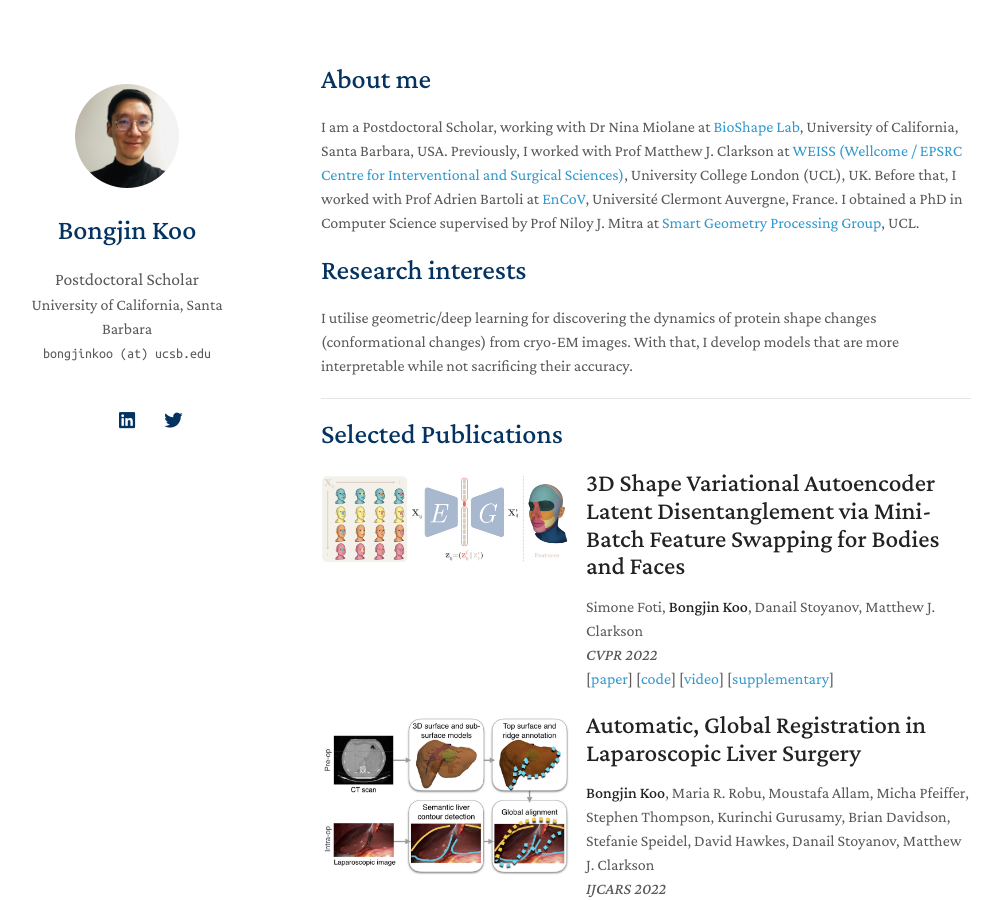
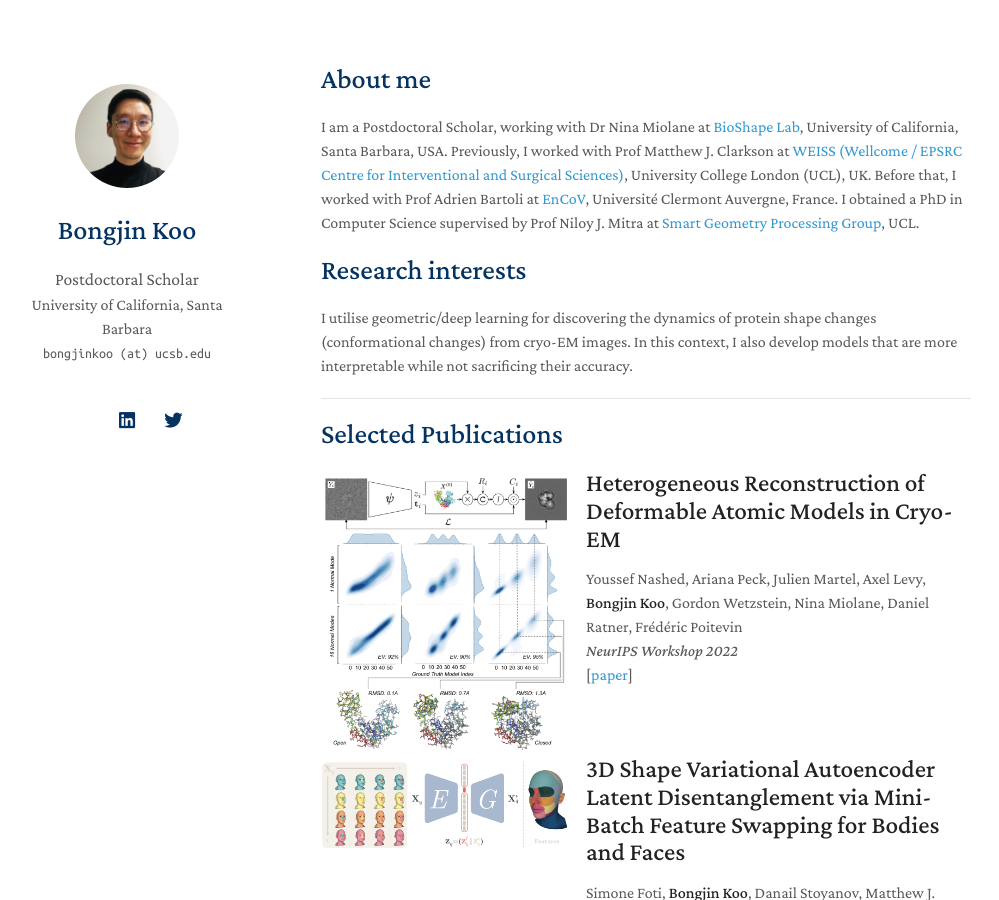
Before and after one commit to bongjinkoo/bongjinkoo.github.io, a Jekyll site: the page built from index.md, in a window 1280 px wide and 900 px high. Shown: the whole window, without its empty margins (149-1148 px from the left). Built offline with Jekyll 4.4.1, drawn with Linux system fonts in a browser that asks for light colours; nearby versions of some CDN libraries; a style sheet for code colours, icons or effects is not loaded; our own code applies the rules of GitHub Pages for plain Markdown files.

Commit message:
Add paper.

```diff
--- a/_includes/publications.md
+++ b/_includes/publications.md
@@ -1,5 +1,12 @@
 # [](#publications)Selected Publications
 
+
+<img style="float: left; margin-left: 0px; margin-right: 15px; margin-top: 5px; margin-bottom: 0px;" width="250" src="/publications/2022/hetero_cryo-em-2022.png">
+## **Heterogeneous Reconstruction of Deformable Atomic Models in Cryo-EM**
+Youssef Nashed, Ariana Peck, Julien Martel, Axel Levy, **Bongjin Koo**, Gordon Wetzstein, Nina Miolane, Daniel Ratner, Frédéric Poitevin
+_NeurIPS Workshop 2022_
+[[paper](https://arxiv.org/pdf/2209.15121)]
+<br/><br/>
 
 <img style="float: left; margin-left: 0px; margin-right: 15px; margin-top: 5px; margin-bottom: 110px;" width="250" src="/publications/2022/3d_vae-2022.png">
 ## **3D Shape Variational Autoencoder Latent Disentanglement via Mini-Batch Feature Swapping for Bodies and Faces**
--- a/index.md
+++ b/index.md
@@ -12,7 +12,7 @@ Before that, I worked with Prof Adrien Bartoli at [EnCoV](http://igt.ip.uca.fr/e
 
 # Research interests
 I utilise geometric/deep learning for discovering the dynamics of protein shape changes (conformational changes) from cryo-EM images.
-With that, I develop models that are more interpretable while not sacrificing their accuracy.
+In this context, I also develop models that are more interpretable while not sacrificing their accuracy.
 
 
 
```
Also changed, not shown: publications/2022/hetero_cryo-em-2022.png (added).
